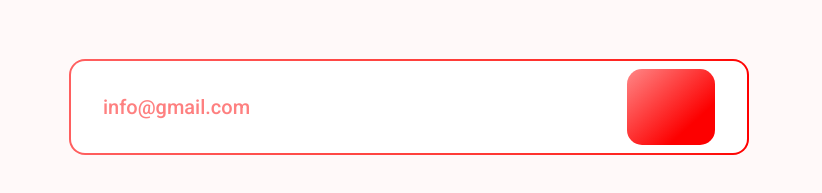
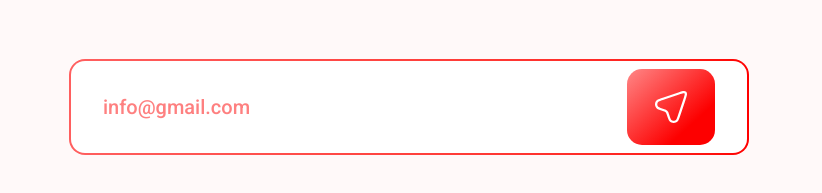
Before and after one commit to muznahrehman21/NFT, a React (Vite) app: page /second in a window 1280 px wide. Shown: the part 429-622 px from the top of the page, without its empty margins (231-1053 px from the left). Built offline with nearby package versions, Linux system fonts and the light colour scheme.

Commit message:
Added the send svg

```diff
--- a/package.json
+++ b/package.json
@@ -18,6 +18,7 @@
   },
   "devDependencies": {
     "@eslint/js": "^9.25.0",
+    "@svgr/webpack": "^8.1.0",
     "@tailwindcss/postcss": "^4.1.6",
     "@types/react": "^19.1.2",
     "@types/react-dom": "^19.1.2",
--- a/src/components/input/Input.jsx
+++ b/src/components/input/Input.jsx
@@ -23,7 +23,9 @@ function Input({
             background:
               "linear-gradient(317.62deg, #FD0000 26.88%, #FF9292 105.85%)",
           }}
-        ></button>
+        >
+          <img src="/Vector.svg" alt="send" className="w-8 h-8" />
+        </button>
       </div>
     </BorderWrapper>
   );
```
Also changed, not shown: public/Vector.svg (added), 1 other file (tests, documents, lock files or other folders).
